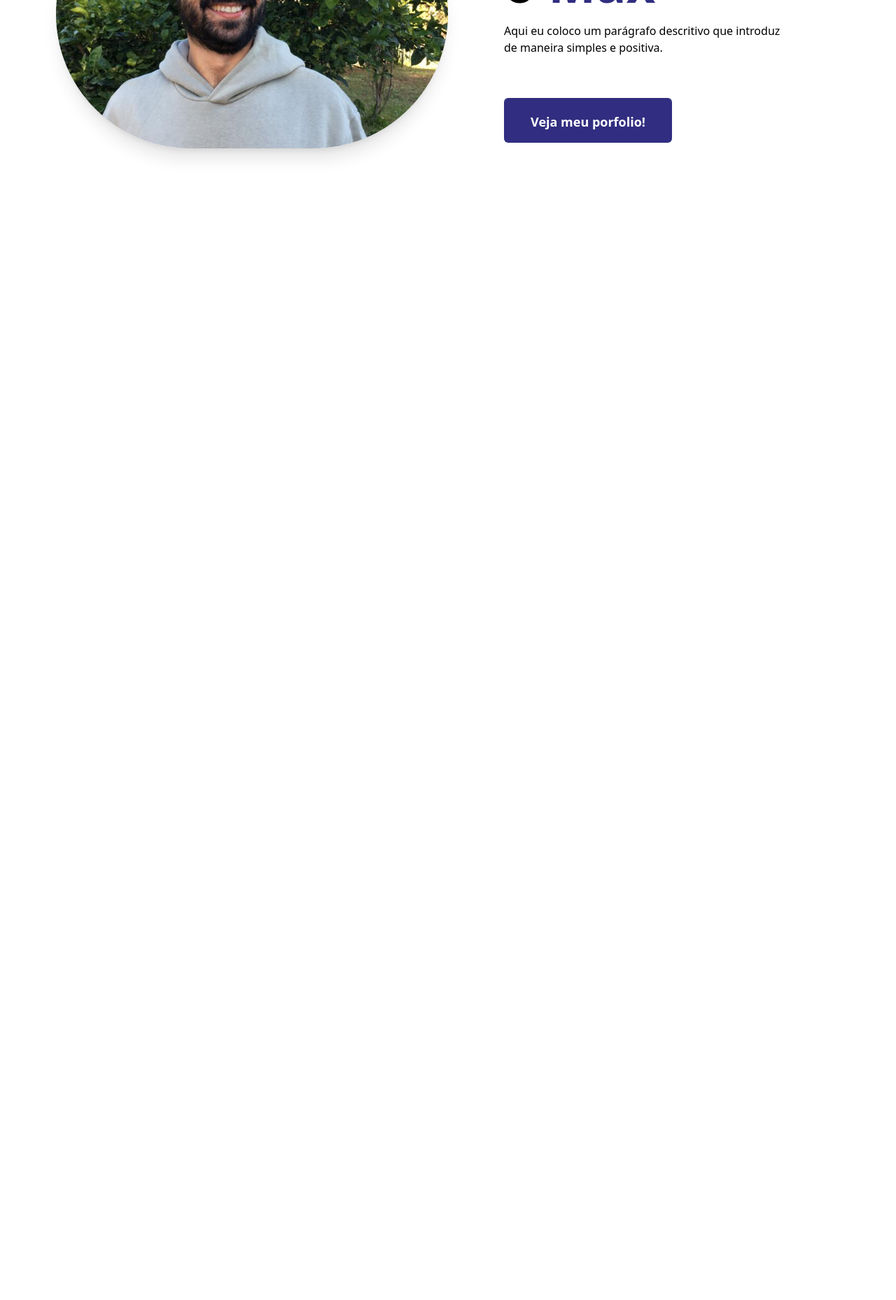
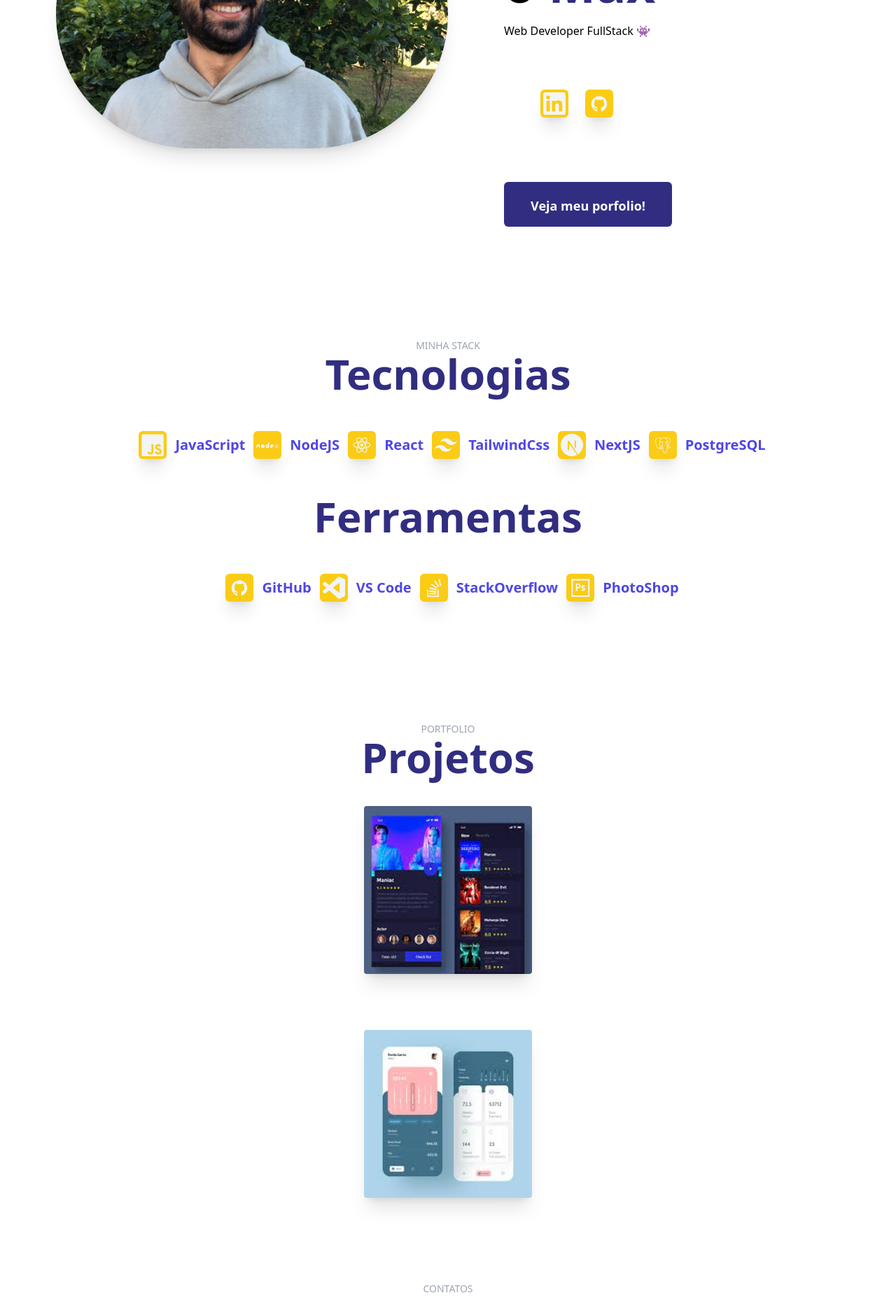
Before and after one commit to MaximilianoMB/portfolio, a Next.js app: page / in a window 1280 px wide. Shown: the part 300-2158 px from the top of the page at 70% size. Before the commit the page ends 800 px from the top, so only its background shows below. Built offline with nearby package versions, Linux system fonts and the light colour scheme.

Commit message:
frontend pronto

```diff
--- /dev/null
+++ b/components/Footer.js
@@ -0,0 +1,11 @@
+import React from 'react';
+
+function Footer(){
+    return(
+        <div className="w-full h-16 bg-gray-50 flex justify-center items-center">
+            <h1 className="text-xl text-blue-900 mr-2">Feito com 🤙 por Max M.B.</h1>
+        </div>
+    )
+}
+
+export default Footer
--- /dev/null
+++ b/pages/contato.js
@@ -0,0 +1,22 @@
+import { Element } from 'react-scroll';
+import { GoMail } from 'react-icons/go';
+
+function contato () {
+    return(
+        <Element id="contato" name="contato">
+            <div>
+                <div className="w-full my-20 h-auto flex flex-col justify-center items-center">
+                    <p className="text-sm uppercase text-gray-400">Contatos</p>
+                    <h1 className="text-indigo-900 text-6xl font-bold text-center">Fale Comigo!</h1>
+                </div>
+                <div className="flex justify-center items-center mx-40 gap-10 mt-10 mb-10">
+                        <button>
+                            <GoMail className="w-10 h-10 bg-yellow-400 text-gray-100 m-3 p-1 shadow-xl rounded-md"/>
+                        </button>
+                </div>
+            </div>
+        </Element>
+    )
+}
+
+export default contato;
--- a/pages/homePage.js
+++ b/pages/homePage.js
@@ -1,6 +1,8 @@
 import React from 'react';
 import Image from "next/image";
-import heroImage from"../public/images/heroImage.jpeg";
+import heroImage from "../public/images/heroImage.jpeg";
+import { SiLinkedin } from 'react-icons/si';
+import {DiGithubBadge } from 'react-icons/di';
 
 function homePage() {
     return(
@@ -20,8 +22,20 @@ function homePage() {
                         Olá, eu sou o <span className="text-indigo-900">Max</span>
                     </h1>
                     <p className="text-left font-normal mb-5 flex-wrap">
-                        Aqui eu coloco um parágrafo descritivo que introduz de maneira simples e positiva.
+                        Web Developer FullStack 👾
                     </p>
+                    <div className="flex mx-10">
+                        <div className="gap-10 mt-10 mb-10">
+                            <a href="https://www.linkedin.com/in/maximiliano-mb/">
+                                <SiLinkedin className="w-10 h-10 bg-yellow-400 text-gray-100 m-3 p-1 shadow-xl rounded-md"/>
+                            </a>
+                        </div>
+                        <div className="gap-10 mt-10 mb-10">
+                            <a href="https://github.com/MaximilianoMB">
+                                <DiGithubBadge className="w-10 h-10 bg-yellow-400 text-gray-100 m-3 p-1 shadow-xl rounded-md"/>
+                            </a>
+                        </div>
+                    </div>
                     <a  href ="#" className="font-semibold text-white md:mt-10 mt-5 pt-5 bg-indigo-900 rounded-md w-60 h-16 text-lg hover:bg-black">
                         Veja meu porfolio!
                     </a>
--- a/pages/index.js
+++ b/pages/index.js
@@ -1,6 +1,10 @@
 import Head from 'next/head';
 import Navbar from '../components/Navbar';
 import HomePage from './homePage';
+import Stack from './stack';
+import Projetos from './projetos';
+import Contato from './contato';
+import Footer from "../components/Footer";
 
 export default function Home() {
   return (
@@ -13,6 +17,10 @@ export default function Home() {
 
       <Navbar />
       <HomePage />
+      <Stack />
+      <Projetos />
+      <Contato />
+      <Footer />
     </div>
   )
 }
--- /dev/null
+++ b/pages/projetos.js
@@ -0,0 +1,37 @@
+import { Element } from 'react-scroll';
+import Image from "next/image";
+import One from "../public/images/1.jpeg";
+import Two from "../public/images/2.jpeg";
+
+function projetos(){
+    return(
+        <Element id="projetos" name="projetos">
+            <div className="w-full my-20 h-auto flex flex-col justify-center items-center">
+                <p className="text-sm uppercase text-gray-400">Portfolio</p>
+                <h2 className="text-indigo-900 text-6xl font-bold text-center">Projetos</h2>
+                <div className="md:flex sm:flex-col md:flex-row justify-center items-start md:gap-10 sm:pb-10 mt-10">
+                    <div className="rounded w-60 h-60 shadow-xl relative">
+                        <Image
+                        src={ One }
+                        alt="one"
+                        layout="fill"
+                        objectFit="cover"
+                        className="p-2 rounded cursor-pointer"/>
+                    </div>
+                </div>
+                <div className="md:flex sm:flex-col md:flex-row justify-center items-start md:gap-10 sm:pb-10 mt-10">
+                    <div className="rounded w-60 h-60 shadow-xl relative">
+                        <Image
+                        src={ Two }
+                        alt="two"
+                        layout="fill"
+                        objectFit="cover"
+                        className="p-2 rounded cursor-pointer"/>
+                    </div>
+                </div>
+            </div>
+        </Element>
+    )
+}
+
+export default projetos;
--- /dev/null
+++ b/pages/stack.js
@@ -0,0 +1,75 @@
+import { Element } from "react-scroll";
+import { DiJsBadge, DiNodejs, DiPostgresql, DiReact, DiGithubBadge, DiPhotoshop, DiStackoverflow } from "react-icons/di";
+import { SiNextdotjs, SiTailwindcss, SiVisualstudiocode } from "react-icons/si";
+
+
+
+function stack() {
+    return(
+        <Element id="stack" name="stack">
+            <div className="w-full my-40 h-auto flex flex-col justify-center items-center ">
+                <p className="text-sm uppercase text-gray-400">
+                    Minha Stack
+                </p>
+                <h1 className="text-indigo-900 text-6xl font-bold text-center">
+                    Tecnologias
+                </h1>
+                {/* Primeiro Bloco */}
+                <div className="flex justify-items-start items-center mx-40 gap-10 mt-10 mb-10">
+                    <div className="flex flex-row justify-center items-center">
+                        <div className="flex justify-center items-center">
+                            <DiJsBadge className="w-10 h-10 bg-yellow-400 text-gray-100 m-3 p-1 shadow-xl rounded-md"/>
+                            <h2 className="text-xl text-indigo-600 font-semibold">JavaScript</h2>
+                        </div>
+                        <div className="flex justify-center items-center">
+                            <DiNodejs className="w-10 h-10 bg-yellow-400 text-gray-100 m-3 p-1 shadow-xl rounded-md"/>
+                            <h2 className="text-xl text-indigo-600 font-semibold">NodeJS</h2>
+                        </div>
+                        <div className="flex justify-center items-center">
+                            <DiReact className="w-10 h-10 bg-yellow-400 text-gray-100 m-3 p-1 shadow-xl rounded-md"/>
+                            <h2 className="text-xl text-indigo-600 font-semibold">React</h2>
+                        </div>
+                        <div className="flex justify-center items-center">
+                            <SiTailwindcss className="w-10 h-10 bg-yellow-400 text-gray-100 m-3 p-1 shadow-xl rounded-md"/>
+                            <h2 className="text-xl text-indigo-600 font-semibold">TailwindCss</h2>
+                        </div>
+                        <div className="flex justify-center items-center">
+                            <SiNextdotjs className="w-10 h-10 bg-yellow-400 text-gray-100 m-3 p-1 shadow-xl rounded-md"/>
+                            <h2 className="text-xl text-indigo-600 font-semibold">NextJS</h2>
+                        </div>
+                        <div className="flex justify-center items-center">
+                            <DiPostgresql className="w-10 h-10 bg-yellow-400 text-gray-100 m-3 p-1 shadow-xl rounded-md"/>
+                            <h2 className="text-xl text-indigo-600 font-semibold">PostgreSQL</h2>
+                        </div>
+                    </div>
+                </div>
+                <h1 className="text-indigo-900 text-6xl font-bold text-center">
+                    Ferramentas
+                </h1>
+                {/* Segundo Bloco */}
+                <div className="flex justify-items-start items-center mx-40 gap-10 mt-10">
+                    <div className="flex flex-row justify-center items-center">
+                        <div className="flex justify-center items-center">
+                            <DiGithubBadge className="w-10 h-10 bg-yellow-400 text-gray-100 m-3 p-1 shadow-xl rounded-md"/>
+                            <h2 className="text-xl text-indigo-600 font-semibold">GitHub</h2>
+                        </div>
+                        <div className="flex justify-center items-center">
+                            <SiVisualstudiocode  className="w-10 h-10 bg-yellow-400 text-gray-100 m-3 p-1 shadow-xl rounded-md"/>
+                            <h2 className="text-xl text-indigo-600 font-semibold">VS Code</h2>
+                        </div>
+                        <div className="flex justify-center items-center">
+                            <DiStackoverflow  className="w-10 h-10 bg-yellow-400 text-gray-100 m-3 p-1 shadow-xl rounded-md"/>
+                            <h2 className="text-xl text-indigo-600 font-semibold">StackOverflow</h2>
+                        </div>
+                        <div className="flex justify-center items-center">
+                            <DiPhotoshop  className="w-10 h-10 bg-yellow-400 text-gray-100 m-3 p-1 shadow-xl rounded-md"/>
+                            <h2 className="text-xl text-indigo-600 font-semibold">PhotoShop</h2>
+                        </div>
+                    </div>
+                </div>
+            </div>
+        </Element>
+    )
+}
+
+export default stack
```
Also changed, not shown: public/images/1.jpeg (added), public/images/2.jpeg (added).
